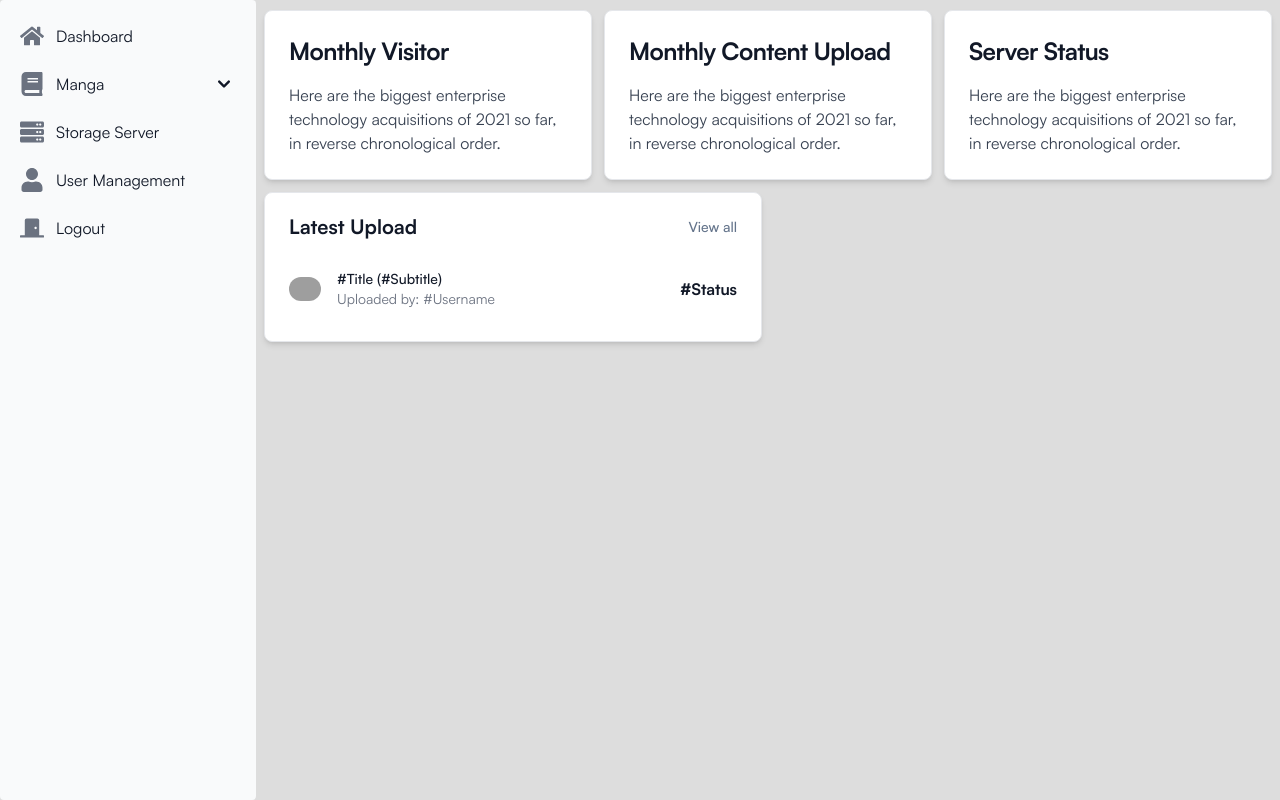
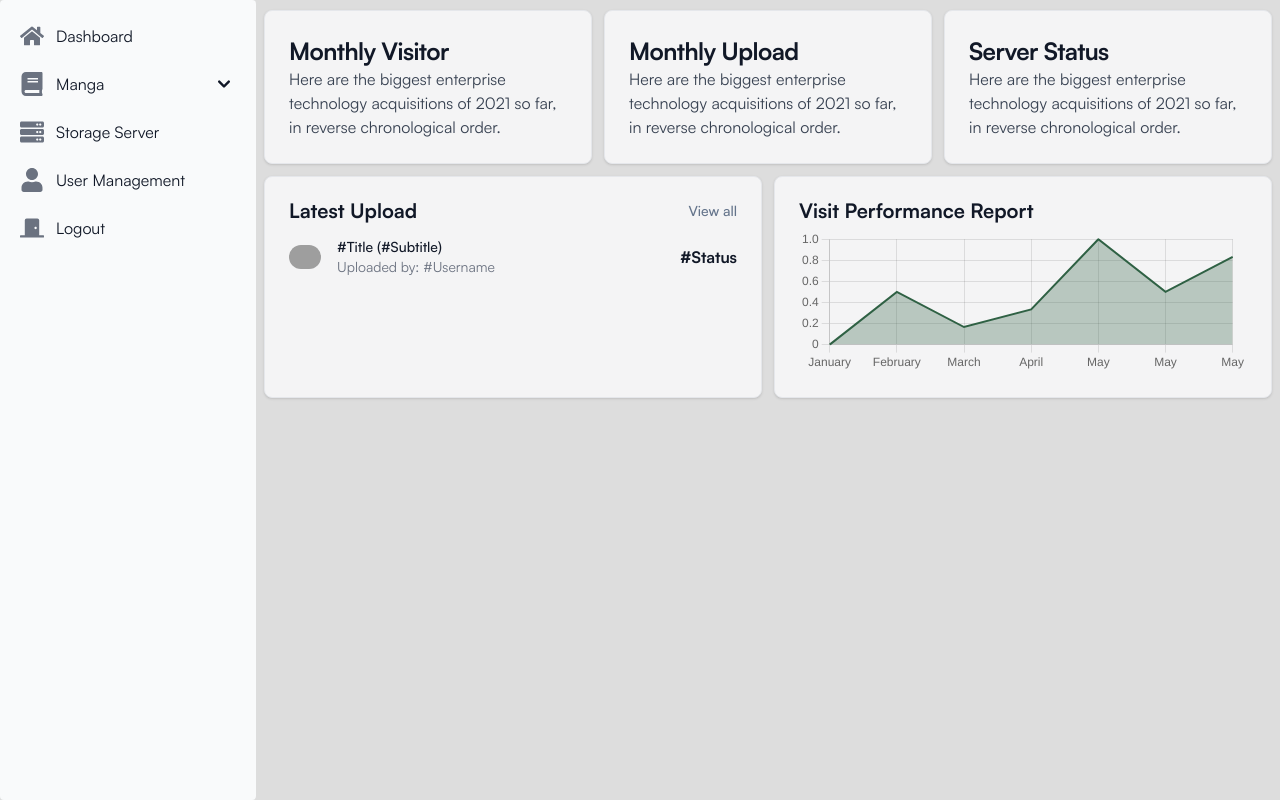
Before and after one commit to azzahradins/kyscms-js, a Next.js app: page /dashboard in a window 1280 px wide. Built offline with nearby package versions, Linux system fonts and the light colour scheme; grey boxes are pictures that could not be loaded.

Commit message:
[update] initialize chart to dashboard

```diff
--- a/app/(blank)/authorization/Wrapper.tsx
+++ b/app/(blank)/authorization/Wrapper.tsx
@@ -6,7 +6,7 @@ function Wrapper (): JSX.Element {
   const { page } = React.useContext(AuthNavigateContext)
 
   return (
-    <section className="grid grid-cols-1 bg-background-light-2 dark:border-0 dark:bg-background-dark-2 rounded-xl w-11/12 lg:w-6/12 xl:w-5/12 m-auto">
+    <section className="grid grid-cols-1 bg-light-2 dark:border-0 dark:bg-dark-2 rounded-xl w-11/12 lg:w-6/12 xl:w-5/12 m-auto">
       {page}
     </section>
   )
--- a/app/(private)/dashboard/page.tsx
+++ b/app/(private)/dashboard/page.tsx
@@ -1,12 +1,20 @@
 'use client'
-import { Card } from 'flowbite-react'
+import Card from '@/component/Page/Card'
 import Image from 'next/image'
+import LineDataOptions from '../../../example-data/LineDataOptions.json'
+import { CategoryScale, Chart as ChartJS, Filler, Legend, LineElement, LinearScale, PointElement, Title, Tooltip } from 'chart.js'
+import { Line } from 'react-chartjs-2'
 
-export default function Dashboard (): JSX.Element {
+ChartJS.register(
+  CategoryScale, PointElement, LineElement, Filler, Title,
+  LinearScale, Tooltip, Legend
+)
+
+export default function Dashboard(): JSX.Element {
   return (
     <main>
       <div className='grid grid-cols-2 lg:grid-cols-3 gap-3 mb-3'>
-        <Card className="w-full">
+        <Card>
           <h5 className="text-2xl font-bold tracking-tight text-gray-900 dark:text-white">
             Monthly Visitor
           </h5>
@@ -14,15 +22,15 @@ export default function Dashboard (): JSX.Element {
             Here are the biggest enterprise technology acquisitions of 2021 so far, in reverse chronological order.
           </p>
         </Card>
-        <Card className="w-full">
+        <Card>
           <h5 className="text-2xl font-bold tracking-tight text-gray-900 dark:text-white">
-            Monthly Content Upload
+            Monthly Upload
           </h5>
           <p className="font-normal text-gray-700 dark:text-gray-400">
             Here are the biggest enterprise technology acquisitions of 2021 so far, in reverse chronological order.
           </p>
         </Card>
-        <Card className="w-full hidden lg:block">
+        <Card>
           <h5 className="text-2xl font-bold tracking-tight text-gray-900 dark:text-white">
             Server Status
           </h5>
@@ -38,14 +46,8 @@ export default function Dashboard (): JSX.Element {
             <h5 className="text-xl font-bold leading-none text-gray-900 dark:text-white">
               Latest Upload
             </h5>
-            <a
-              className="text-sm font-medium text-cyan-600 hover:underline dark:text-cyan-500"
-              href="#"
-            >
-              <p>
-                View all
-              </p>
-            </a>
+            <a className="text-sm font-medium text-cyan-600 hover:underline dark:text-cyan-500"
+              href="#"> View all </a>
           </div>
           <div className="flow-root">
             <ul className="divide-y divide-gray-200 dark:divide-gray-700">
@@ -76,6 +78,16 @@ export default function Dashboard (): JSX.Element {
             </ul>
           </div>
         </Card>
+        <Card>
+          <div className="mb-2 flex items-center justify-between">
+            <h5 className="text-xl font-bold leading-none text-gray-900 dark:text-white">
+              Visit Performance Report
+            </h5>
+          </div>
+          <div className="flow-root h-36">
+            <Line data={LineDataOptions.data} className='relative' options={LineDataOptions.options} />
+          </div>
+        </Card>
       </div>
     </main>
   )
--- a/assets/styles/globals.css
+++ b/assets/styles/globals.css
@@ -4,7 +4,7 @@
 @tailwind utilities;
 
 :root {
-  @apply bg-background-light-1 overflow-x-hidden;
+  @apply bg-light-1 overflow-x-hidden;
 }
 
 html,
@@ -61,7 +61,7 @@ h3 {
 }
 
 .dark {
-  @apply bg-background-dark-1;
+  @apply bg-dark-1;
 }
 
 .spacing {
--- /dev/null
+++ b/components/Page/Card.tsx
@@ -0,0 +1,9 @@
+function Card({ children }: {children: React.ReactNode}): React.ReactElement {
+  return (
+    <div className="w-full p-6 bg-light-3 border border-gray-200 rounded-lg shadow dark:bg-gray-800 dark:border-gray-700">
+      { children }
+    </div>
+  )
+}
+
+export default Card
--- a/components/Page/Navbar.tsx
+++ b/components/Page/Navbar.tsx
@@ -6,7 +6,7 @@ function Navbar (): React.ReactElement {
   const { isOpenOnSmallScreens, isPageWithSidebar, setOpenOnSmallScreens } = useSidebarContext()
 
   return <header className="sticky top-0 lg:hidden">
-  <Nv fluid rounded className='bg-background-light-1'>
+  <Nv fluid rounded className='bg-light-1'>
     {isPageWithSidebar && (
       <button
         aria-controls="sidebar"
--- /dev/null
+++ b/example-data/LineDataOptions.json
@@ -0,0 +1,56 @@
+{
+  "data": {
+    "labels": [
+      "January",
+      "February",
+      "March",
+      "April",
+      "May",
+      "May",
+      "May"
+    ],
+    "datasets": [
+      {
+        "data": [
+          0.1,
+          0.4,
+          0.2,
+          0.3,
+          0.7,
+          0.4,
+          0.6,
+          0.3
+        ]
+      }
+    ]
+  },
+  "options": {
+    "plugins": {
+      "legend": {
+        "display": false
+      }
+    },
+    "elements": {
+      "line": {
+        "tension": 0,
+        "borderWidth": 2,
+        "borderColor": "rgba(47,97,68, 1)",
+        "fill": "start",
+        "backgroundColor": "rgba(47,97,68, 0.3)"
+      },
+      "point": {
+        "radius": 0,
+        "hitRadius": 0
+      }
+    },
+    "scales": {
+      "xAxis": {
+        "display": false
+      },
+      "yAXis": {
+        "display": false
+      }
+    },
+    "maintainAspectRatio": false
+  }
+}
--- a/package.json
+++ b/package.json
@@ -18,6 +18,7 @@
     "@types/node": "18.15.11",
     "@types/react": "18.0.33",
     "@types/react-dom": "18.0.11",
+    "chart.js": "^4.4.0",
     "eslint-config-next": "13.2.4",
     "flowbite": "^1.6.4",
     "flowbite-react": "^0.5.0",
@@ -25,6 +26,7 @@
     "next": "13.2.4",
     "next-themes": "^0.2.1",
     "react": "18.2.0",
+    "react-chartjs-2": "^5.2.0",
     "react-dom": "18.2.0",
     "react-hook-form": "^7.45.2",
     "react-icons": "^4.10.1",
--- a/tailwind.config.js
+++ b/tailwind.config.js
@@ -16,15 +16,14 @@ module.exports = {
     colors: {
       current: 'currentColor',
       transparent: 'transparent',
-      background: {
       light: {
         1: '#DDDDDD',
-          2: '#CFCFCF'
+        2: '#CFCFCF',
+        3: '#f4f4f5'
       },
       dark: {
         1: '#20262E',
         2: '#2c323b'
-        }
       },
       primary: '#7e57c2',
       white: '#FFFFFF',
```
Also changed, not shown: 1 other file (tests, documents, lock files or other folders). Lines whose indentation alone changed are shown as unchanged.
